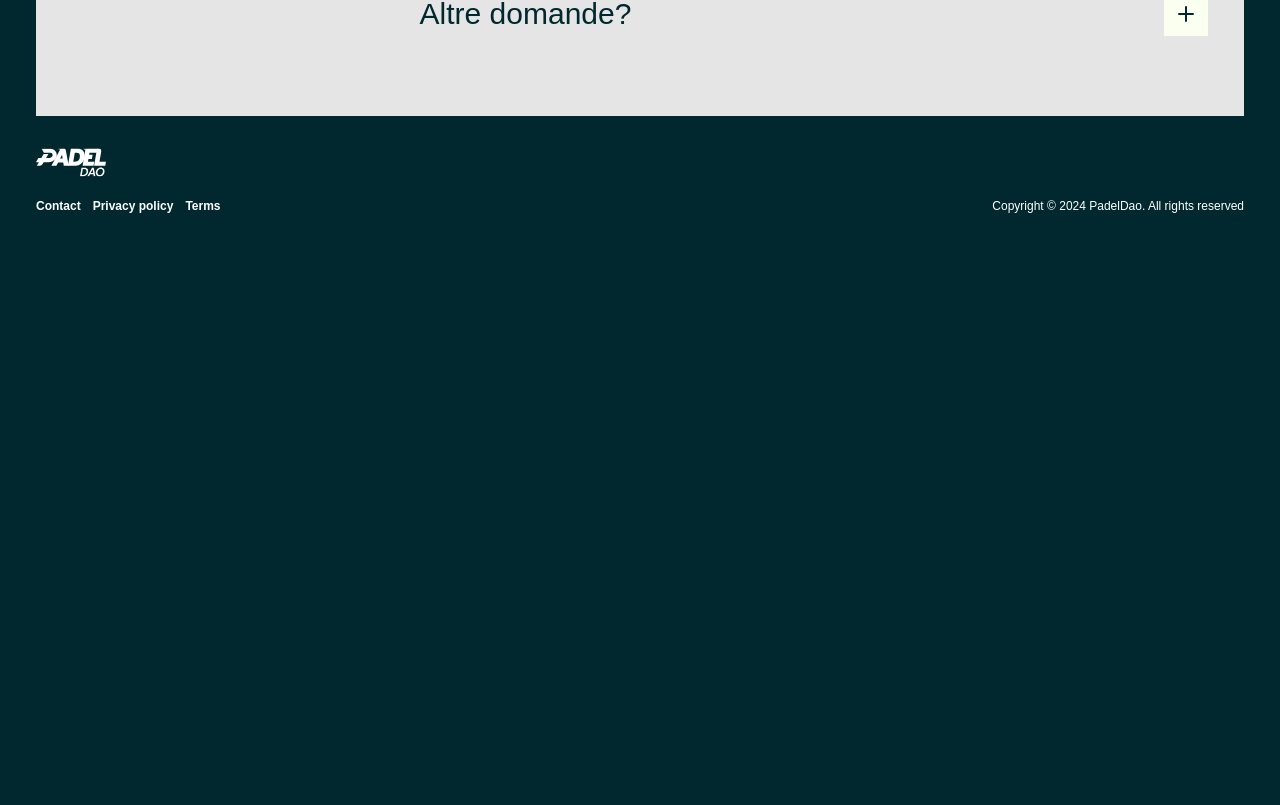
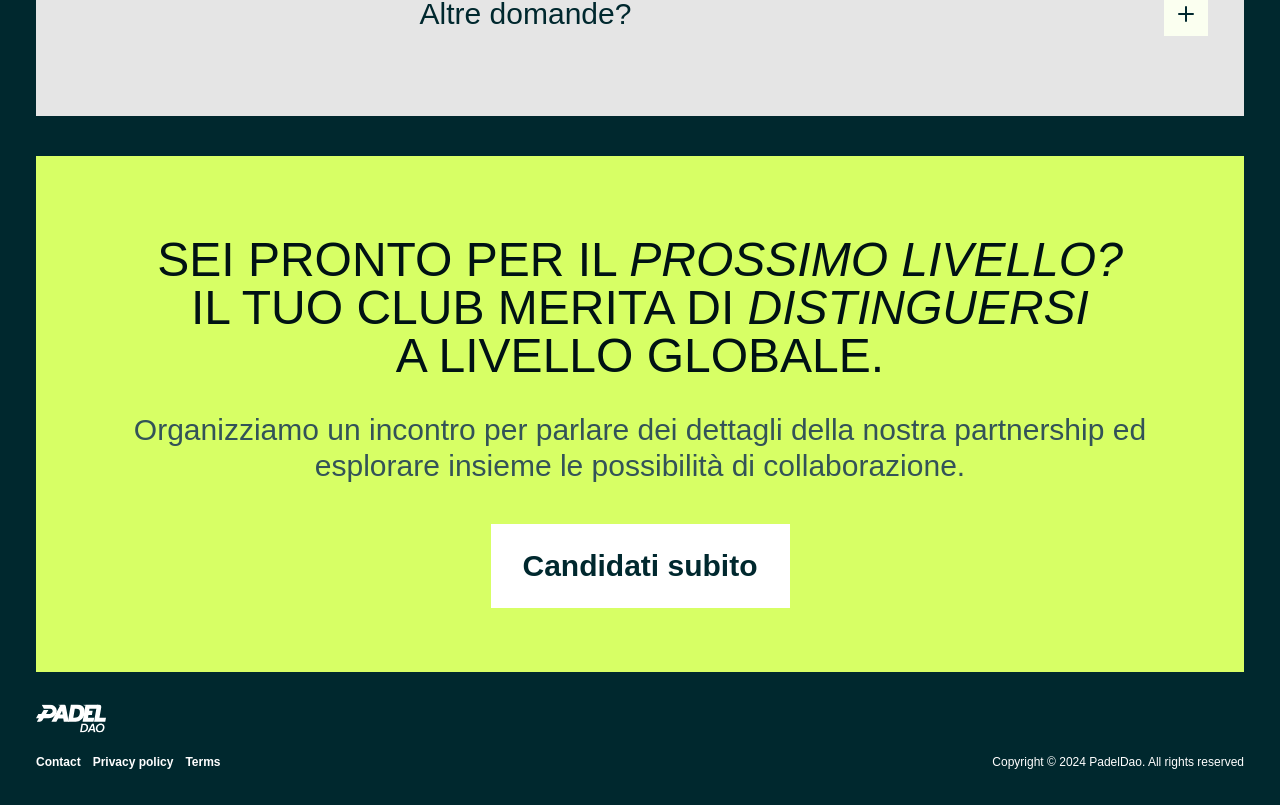
Before and after one commit to logix-software/frontend-assessment, a Nuxt app: page / in a window 1280 px wide. Shown: the part 7057-7862 px from the top of the page. Before the commit the page ends 7306 px from the top, so only its background shows below. Built offline with nearby package versions, Linux system fonts and the light colour scheme; a web font is replaced by a local one.

Commit message:
design: cta section

```diff
--- a/pages/index.vue
+++ b/pages/index.vue
@@ -389,6 +389,23 @@
             </div>
         </div>
     </section>
+
+    <!-- cta section -->
+    <section class=" mt-10">
+        <div class="container">
+            <div class=" bg-secondary pt-20 pb-16 px-10 text-center">
+                <h5 class=" text-5xl text-[#001214]">
+                    SEI PRONTO PER IL <span class=" italic font-medium">PROSSIMO LIVELLO?</span> <br>
+                    IL TUO CLUB MERITA DI <span class=" italic font-medium">DISTINGUERSI</span> <br> A LIVELLO GLOBALE.
+                </h5>
+                <p class=" text-3xl text-[#335358] mt-8">
+                    Organizziamo un incontro per parlare dei dettagli della nostra partnership
+                    ed esplorare insieme le possibilità di collaborazione.
+                </p>
+                <button class=" btn-tertiary mt-10">Candidati subito</button>
+            </div>
+        </div>
+    </section>
 </template>
 
 <script setup>
```
